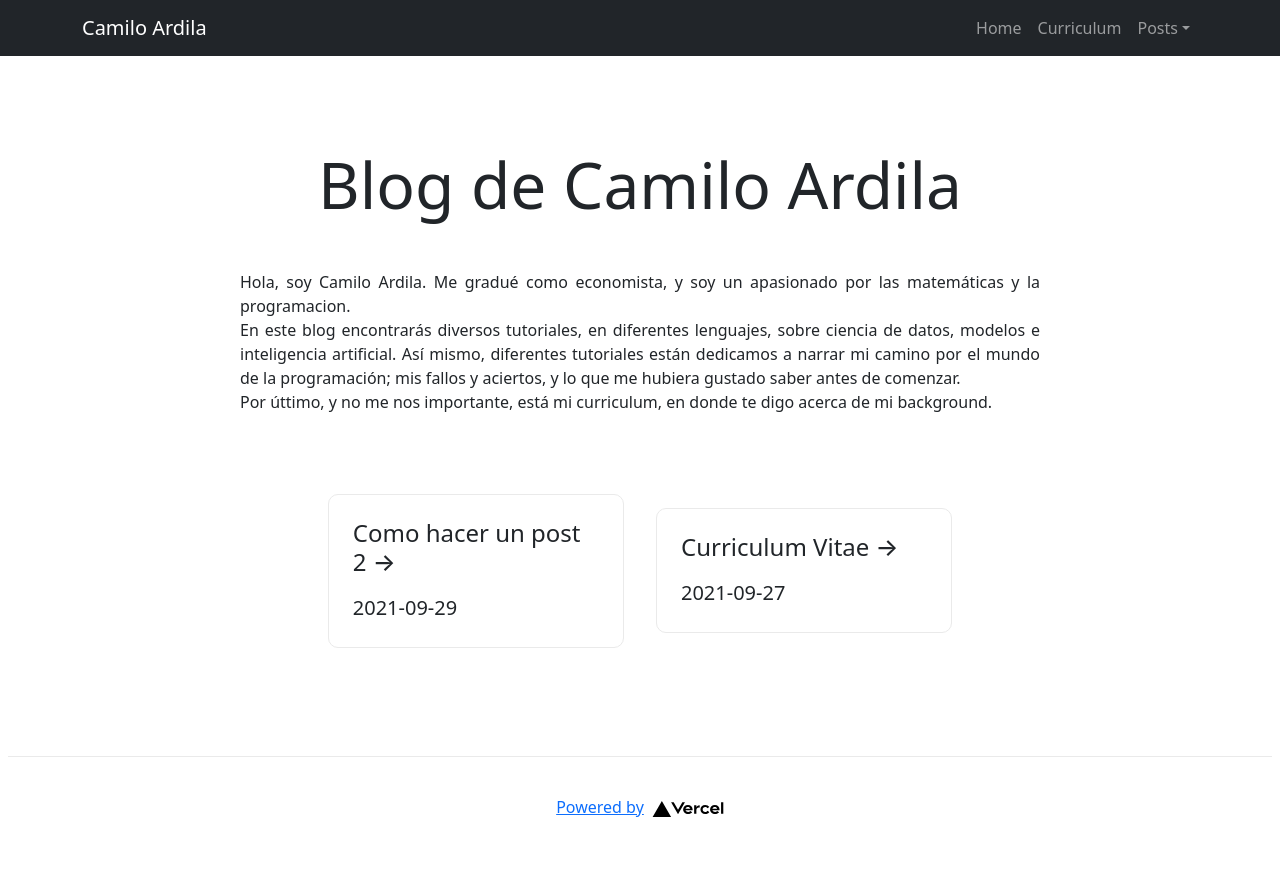
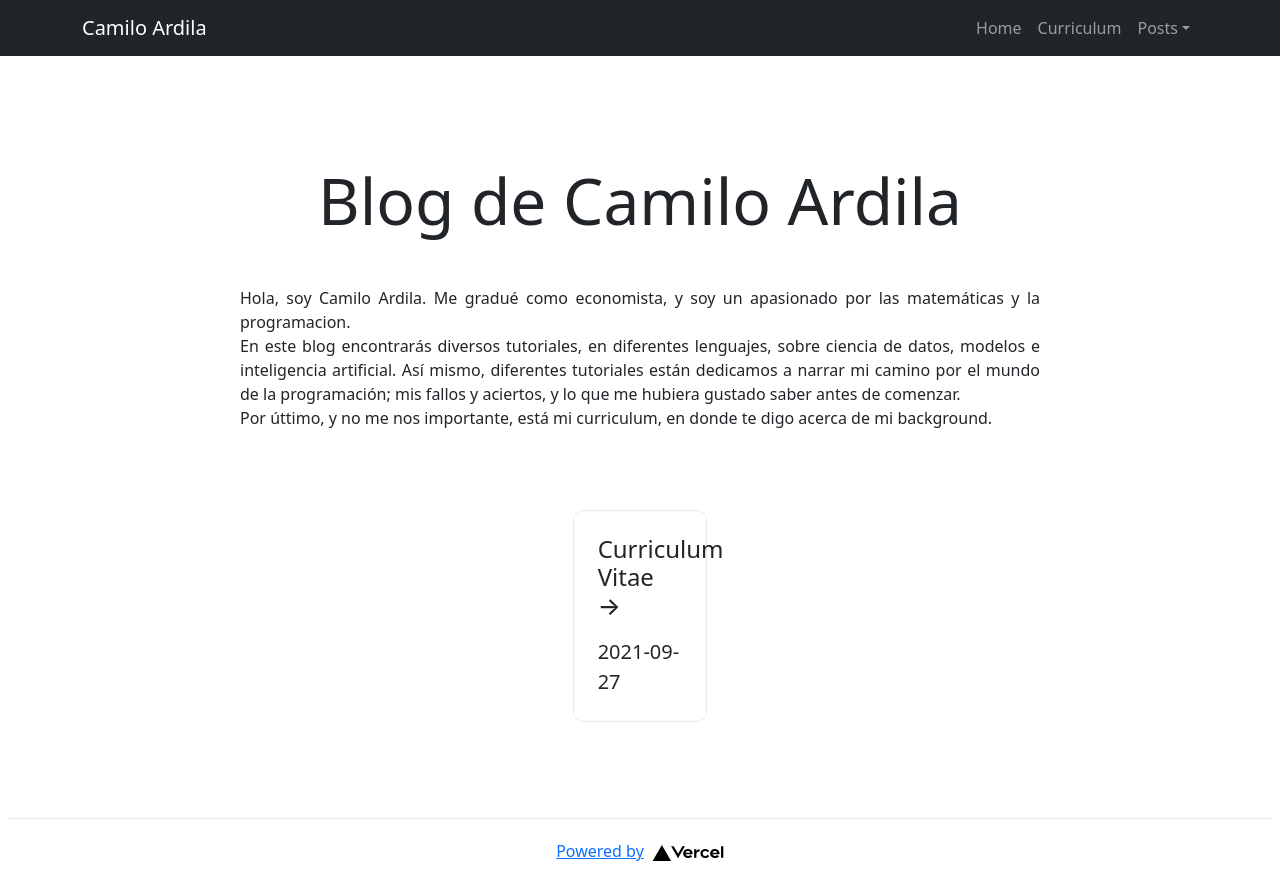
Before and after one commit to camiloardilaleg/blog-personal, a Next.js app: page / in a window 1280 px wide. Before the commit the page ends 856 px from the top, so only its background shows below. Built offline with nearby package versions, Linux system fonts and the light colour scheme.

Commit message:
Todo listo para lanzar la aplicacion con gh-pages al repositorio

```diff
--- a/components/Layout.js
+++ b/components/Layout.js
@@ -1,3 +1,4 @@
+import styles from '../styles/Home.module.css';
 import {Navbar, Container, Nav, NavDropdown} from 'react-bootstrap'
 
 import Link from 'next/link';
@@ -5,7 +6,7 @@ import Link from 'next/link';
 function Layout({ children }) {
     return (
     <div>
-        <Navbar bg="dark" expand="lg" variant="dark">
+        <Navbar fixed="top" bg="dark" expand="lg" variant="dark">
             <Container>
                 <Link href="/" passHref>
                     <Navbar.Brand>
@@ -32,9 +33,11 @@ function Layout({ children }) {
                     </Nav>
                 </Navbar.Collapse>
             </Container>
-        </Navbar>
+        </Navbar> <br />
         <div>
-            {children}
+            <div className={styles.espaciado}>
+                {children}
+            </div>
         </div>
     </div>
     )
--- a/data/curriculum.md
+++ b/data/curriculum.md
@@ -2,8 +2,6 @@
 title: 'Curriculum Vitae'
 date: '2021-09-27'
 ---
-<br />
-
 # Julian Camilo Ardila Legarda
 
 Economista con seis años de experiencia en gestión y control de carteras de crédito comercial, emisión de informes, evaluación de proyectos productivos (dos meses), analista de datos (un mes) y asistencia contable (2 años). Adicionalmente, tengo conocimientos de machine learning e inteligencia artificial.
@@ -44,6 +42,7 @@ Aprendizaje en áreas clave del proceso de obtención, manejo, transformación e
 - Machine Learning. *Universidad de Stanford a través de la plataforma digital Coursera.*
 - Introducción a la minería de datos. *Pontificia Universidad Católica de Chile a través de la plataforma digital Coursera.*
 - Introducción al Machine Learning. *Fundación telefónica a través de la plataforma digital MiriadaX.*
+- Javascript. *FreeCodeCamp.*
 - Introducción a la programación. *Platzi.*
 - Git and GitHub.* Platzi.*
 - Programación en Python y SQL. *Capacítate para el empleo. A través de su plataforma virtual https://capacitateparaelempleo.org/*
--- a/data/mi-segundo-post.mdx
+++ /dev/null
@@ -1,8 +0,0 @@
----
-title: 'Como hacer un post 2'
-date: '2021-09-29'
----
-
-# Hola mundo
-
-Estoy haciendo un segundo post
--- a/package.json
+++ b/package.json
@@ -1,8 +1,11 @@
 {
-  "name": "next-markdown-react-blog",
+  "name": "blog-personal",
   "version": "0.1.0",
   "private": true,
+  "homepage": "http://camiloardilaleg.github.io/blog-personal",
   "scripts": {
+    "predeploy": "next build",
+    "deploy": "gh-pages -d build",
     "dev": "next dev",
     "build": "next build",
     "start": "next start",
--- a/pages/[slug].js
+++ b/pages/[slug].js
@@ -1,3 +1,4 @@
+import styles from '../styles/Home.module.css';
 import { MDXRemote } from "next-mdx-remote"; // Esta herramienta convierte el codigo en `source` en codigo JSX para despues convertirlo a HTML
 import { getFileBySlug, getFiles } from "../lib/mdx"
 
@@ -8,7 +9,9 @@ import Layout from "../components/Layout";
 export default function Post({ source, frontmatter }){
     return(
         <Layout>
-            <MDXRemote {...source} components={MDXComponents} /> {/* aqui convierte el codigo de source a LOS COMPONENTES */}
+            <div className={styles.espaciado_left}>
+                <MDXRemote {...source} components={MDXComponents}/> {/* aqui convierte el codigo de source a LOS COMPONENTES */}
+            </div>
         </Layout>
     )
 }
--- a/styles/Home.module.css
+++ b/styles/Home.module.css
@@ -6,6 +6,7 @@
   justify-content: center;
   align-items: center;
   height: 100vh;
+  margin-top: 60px;
 }
 
 .main {
@@ -113,6 +114,14 @@
   margin-left: 0.5rem;
 }
 
+.espaciado {
+  margin-top: 60px;
+}
+
+.espaciado_left {
+  margin-left: 50px;
+}
+
 @media (max-width: 600px) {
   .grid {
     width: 100%;
```
